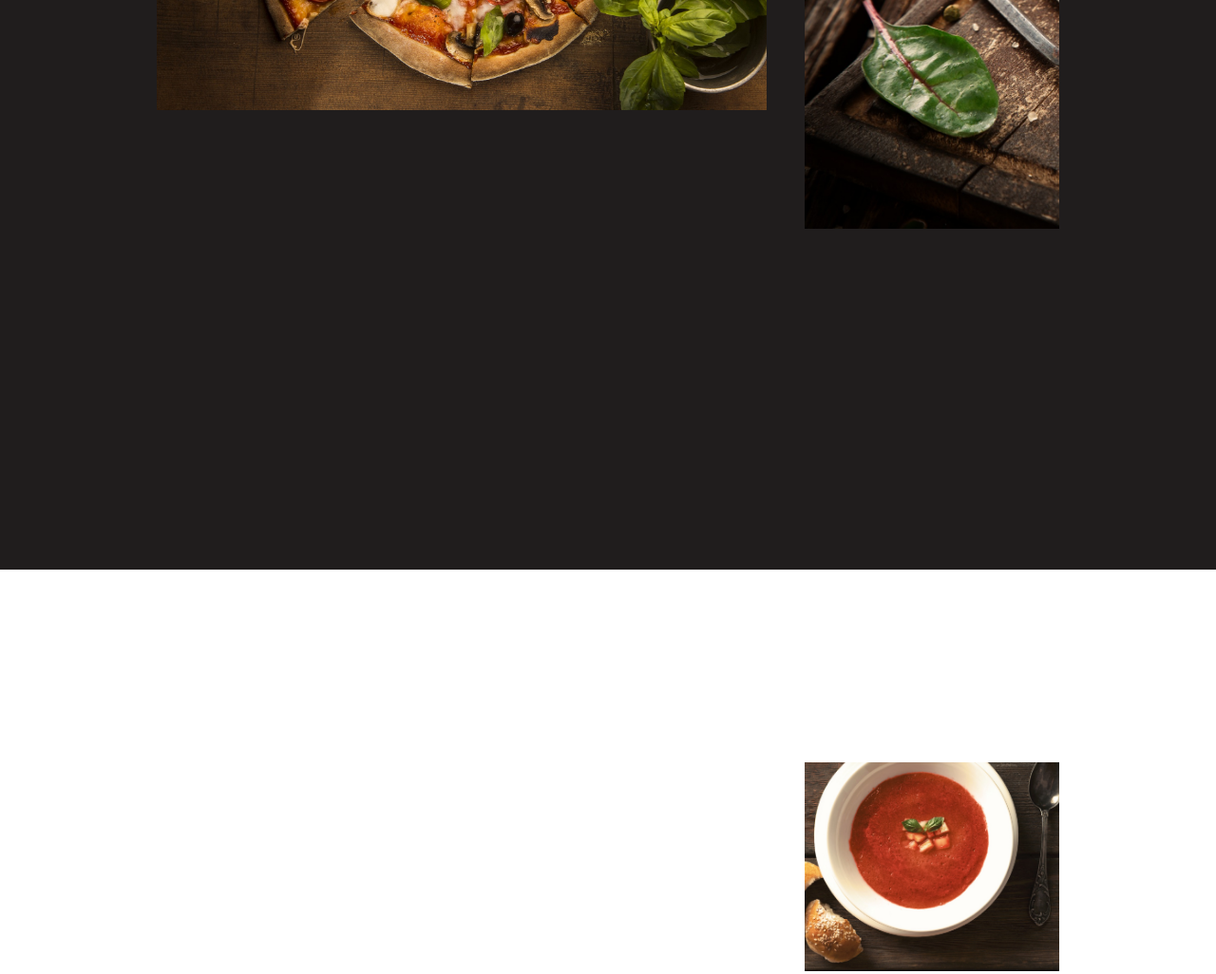
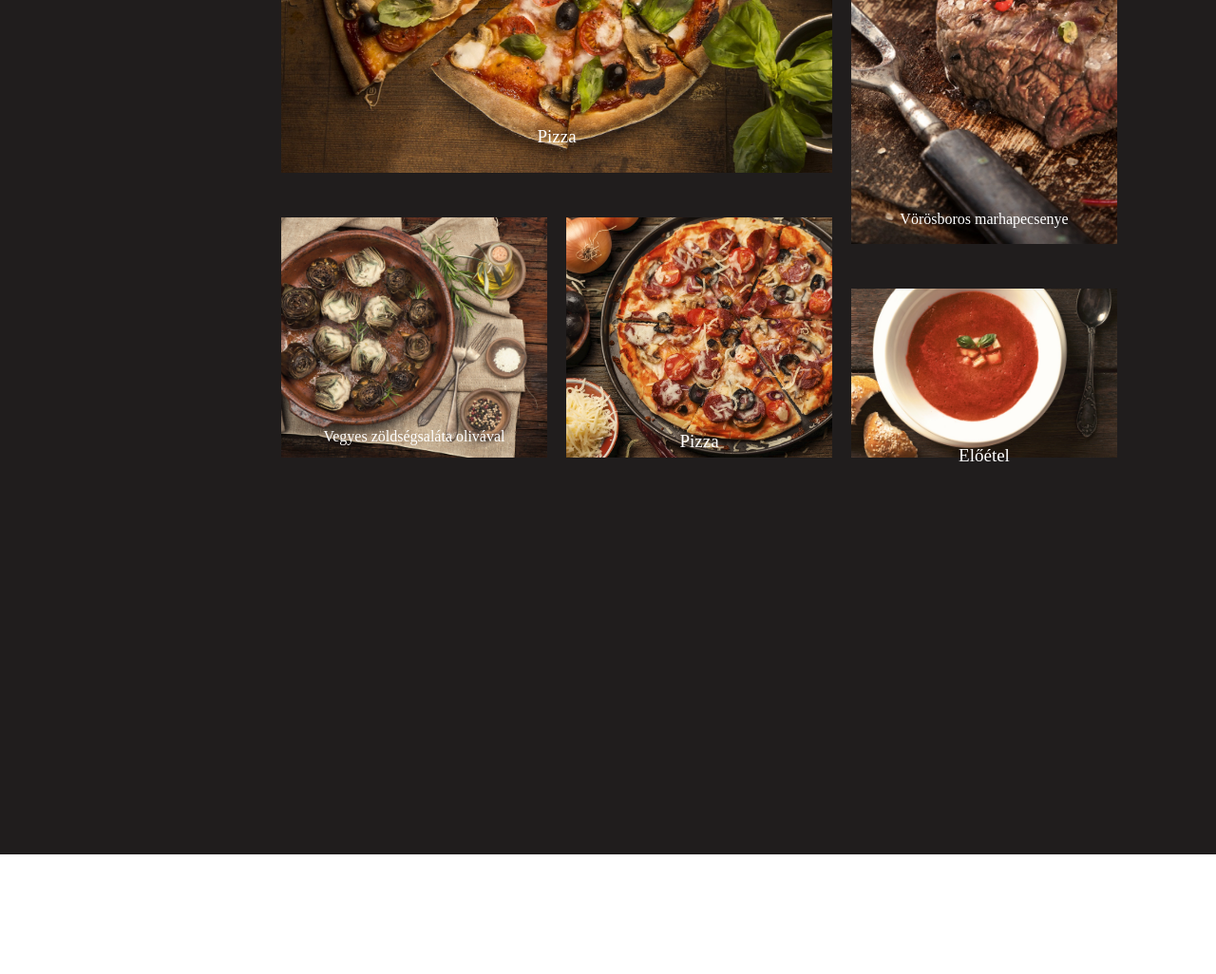
Before and after one commit to BigMocky/PizzaTema, a plain HTML site: page index.html in a window 1280 px wide. Shown: the part 1700-2726 px from the top of the page at 95% size. After the commit the page ends 2600 px from the top, so only its background shows below. Drawn offline with Linux system fonts and the light colour scheme.

Commit message:
gallery kesz

```diff
--- a/Pizza.css
+++ b/Pizza.css
@@ -108,68 +108,87 @@ p{
 }
 #specialitas{
     background-color: rgb(32, 29, 29);
-    height: 1000px;
+    height: 1300px;
 
 }
 
-.parent {
+.container{
+    width: 60%;
+    margin-left: auto;
+    margin-right: auto;
+    margin-bottom: 50px;
+}
+
+.gallery{
     display: grid;
-    grid-template-columns: repeat(2, 2.25fr) 2fr;
-    grid-template-rows: 5.5fr 1.5fr 3fr;
-    grid-column-gap: 40px;
-    grid-row-gap: 40px;
-    margin: auto;
-    width: 950px;
-    height: 1px;
-    }
+    grid-template-columns: repeat(13, 60px);
+    grid-template-rows: repeat(11, 60px);
+    grid-gap: 15px;
+}
 
-    .Vagottpizza {
-        grid-area: 1 / 1 / 3 / 3;
-        background-image: url(Keppek/Vagottpizza.jpg);
-        background-repeat: no-repeat;
-        padding-top: 400px;
-        height: 435px;
-        background-size: 100%;
+.gallery__img{
+    width: 100%;
+    height: 100%;
+    object-fit: cover;
+}
 
+.gallery__item--1{
+    grid-column-start: 1;
+    grid-column-end: 10;
+    grid-row-start: 1;
+    grid-row-end: 8;
+}
 
-    }
-    .Hus {
-        grid-area: 1 / 3 / 4 / 4;
-        background-image: url(Keppek/Hus.jpg);
-        background-repeat: no-repeat;
-        padding-top: 490px;
-        height: 525px;
-        background-size: 310%;
+.gallery__item--2{
+    grid-column-start: 9;
+    grid-column-end: 14;
+    grid-row-start: 1;
+    grid-row-end: 9;
+}
 
+.gallery__item--3{
+    grid-column-start: 1;
+    grid-column-end: 6;
+    grid-row-start: 8;
+    grid-row-end: 12;
+}
+.gallery__item--4{
+    grid-column-start: 5;
+    grid-column-end: 10;
+    grid-row-start: 8;
+    grid-row-end: 12;
+}
+.gallery__item--5{
+    grid-column-start: 9;
+    grid-column-end: 14;
+    grid-row-start: 9;
+    grid-row-end: 12;
+}
 
-    }
-    .tekercs{
-        grid-area: 5 / 1 / 5 / 2;
-        background-image: url(Keppek/Barnaleves.jpg);
-        background-repeat: no-repeat;
-        padding-top: 240px;
-        height: 275px;
-        background-size: 140%;
+#kepszov1{
+    position: relative;
+    text-align: center;
+    bottom: 15%;
+}
+#kepszov2{
 
+    position: relative;
+    text-align: center;
+    bottom: 10%;
 
-    }
-    .egeszpizza{
-        grid-area: 5 / 2 / 5 / 3;
-        background-image: url(Keppek/egeszpizza.jpg);
-        background-repeat: no-repeat;
-        padding-top: 240px;
-        height: 275px;
-        background-size: 110%;
-
-
-    }
-    .leves{
-        grid-area: 4 / 3 / 5 / 4;
-        background-image: url(Keppek/leves.jpg);
-        background-repeat: no-repeat;
-        padding-top: 170px;
-        margin-top: -80px;
-        height: 50px;
-        background-size: 110%;
-        background-position: 52% 54%;
-    }
+}
+#kepszov3{
+    position: relative;
+    text-align: center;
+    bottom: 20%;
+}
+#kepszov4{
+    position: relative;
+    text-align: center;
+    bottom: 20%;
+}
+#kepszov5{
+    position: relative;
+    text-align: center;
+    bottom: 20%;
+}
--- a/index.html
+++ b/index.html
@@ -66,15 +66,30 @@
             <h2 style="color: white; text-align: center; margin-top: 0%";>— SPECIALITÁSAINK —</h2>
             <p style="text-align: center; color: #ccc;">Az ízek tökéletes összhangja</p>
 
-            <div class="parent">
-                <div class="Vagottpizza">  </div>
-                <div class="Hus"> </div>
-                <div class="tekercs"> </div>
-                <div class="egeszpizza"></div>
-                <div class="leves"> </div>
+            <div class="container">
+                <div class="gallery">
+                    <figure class="gallery__item gallery__item--1">
+                        <img src="Keppek/Vagottpizza.jpg" class="gallery__img" alt="Pizza">
+                        <div id="kepszov1"><p style="color: white;">Pizza</p></div>
+                    </figure>
+                    <figure class="gallery__item gallery__item--2">
+                        <img src="Keppek/Hus.jpg" class="gallery__img" alt="Vörösboros marhapecsenye">
+                        <div id="kepszov2"><p style="color: white; font-size: 16px;">Vörösboros marhapecsenye</p></div>
+                    </figure>
+                    <figure class="gallery__item gallery__item--3">
+                        <img src="Keppek/Barnaleves.jpg" class="gallery__img" alt="Vegyes zöldségsaláta olivával">
+                        <div id="kepszov3"><p style="color: white; font-size: 16px;">Vegyes zöldségsaláta olivával</p></div>
+                    </figure>
+                    <figure class="gallery__item gallery__item--4">
+                        <img src="Keppek/egeszpizza.jpg" class="gallery__img" alt="Pizza">
+                        <div id="kepszov4"><p style="color: white;">Pizza</p></div>
+                    </figure>
+                    <figure class="gallery__item gallery__item--5">
+                        <img src="Keppek/leves.jpg" class="gallery__img" alt="Előétel">
+                        <div id="kepszov5"><p style="color: white;">Előétel</p></div>
+                    </figure>
                 </div>
-
-        </div>
+            </div>
 
         <div id="info">
 
```
